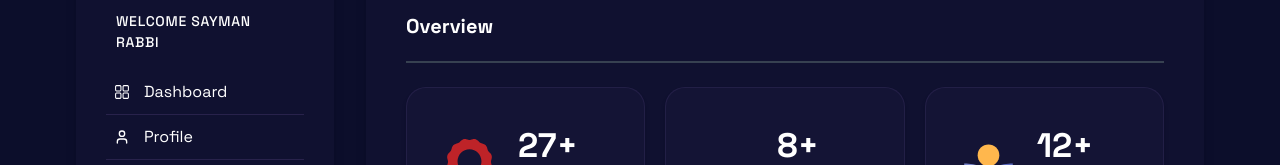
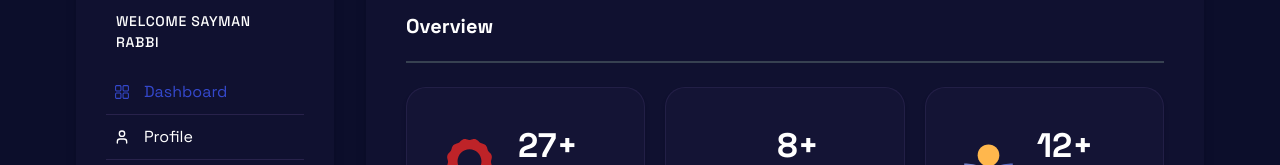
Before and after one commit to SaymanRabbi/course_managment_frontend, a React (Vite) app: page /dashboard in a window 1280 px wide. Shown: the part 397-562 px from the top of the page. Built offline with nearby package versions, Linux system fonts and the light colour scheme; some icons are missing.

Commit message:
hero section height

```diff
--- a/src/Components/DashboardSideBar/Sidebar.tsx
+++ b/src/Components/DashboardSideBar/Sidebar.tsx
@@ -78,8 +78,8 @@ const Sidebar = () => {
         <ul>
           {navitem.map((item, i) => (
             <li
-              className={`pb-[10px] pt-[10px] border-b-[1px] w-[100%] relative list-none text-[16px] border-bgPrimary/70 flex text-textPrimary items-center gap-1 hover:text-rgbFrom/100 transition-all duration-300 ease-in-out pl-2 ${
-                location === item.link ? "text-rgbFrom/90" : ""
+              className={`pb-[10px] pt-[10px] border-b-[1px] w-[100%] relative list-none text-[16px] border-bgPrimary/70 flex  items-center gap-1 hover:text-rgbFrom/100 transition-all duration-300 ease-in-out pl-2 ${
+                location === item.link ? "text-rgbFrom/90" : "text-textPrimary"
               }`}
               key={i}
             >
```
